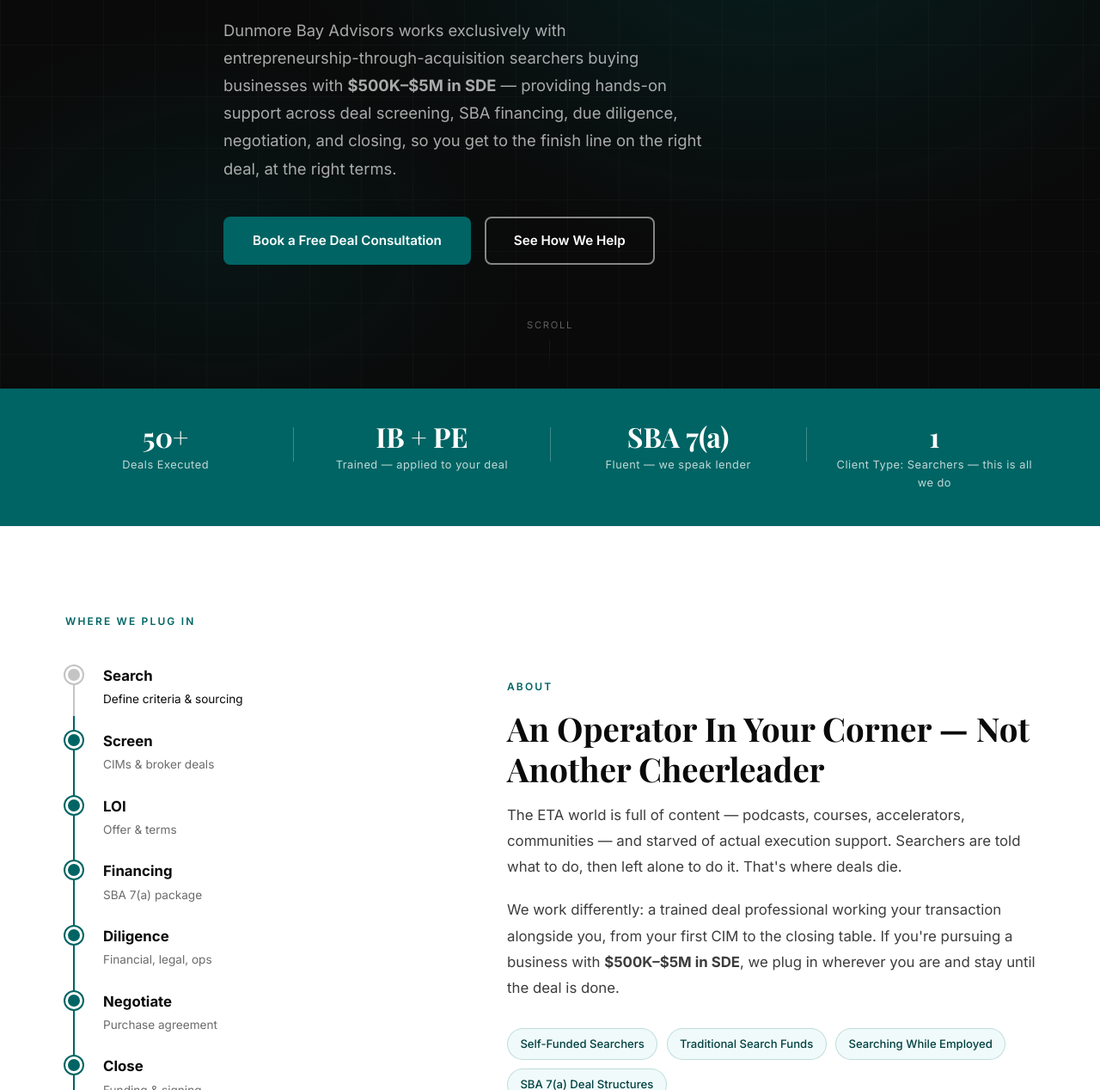
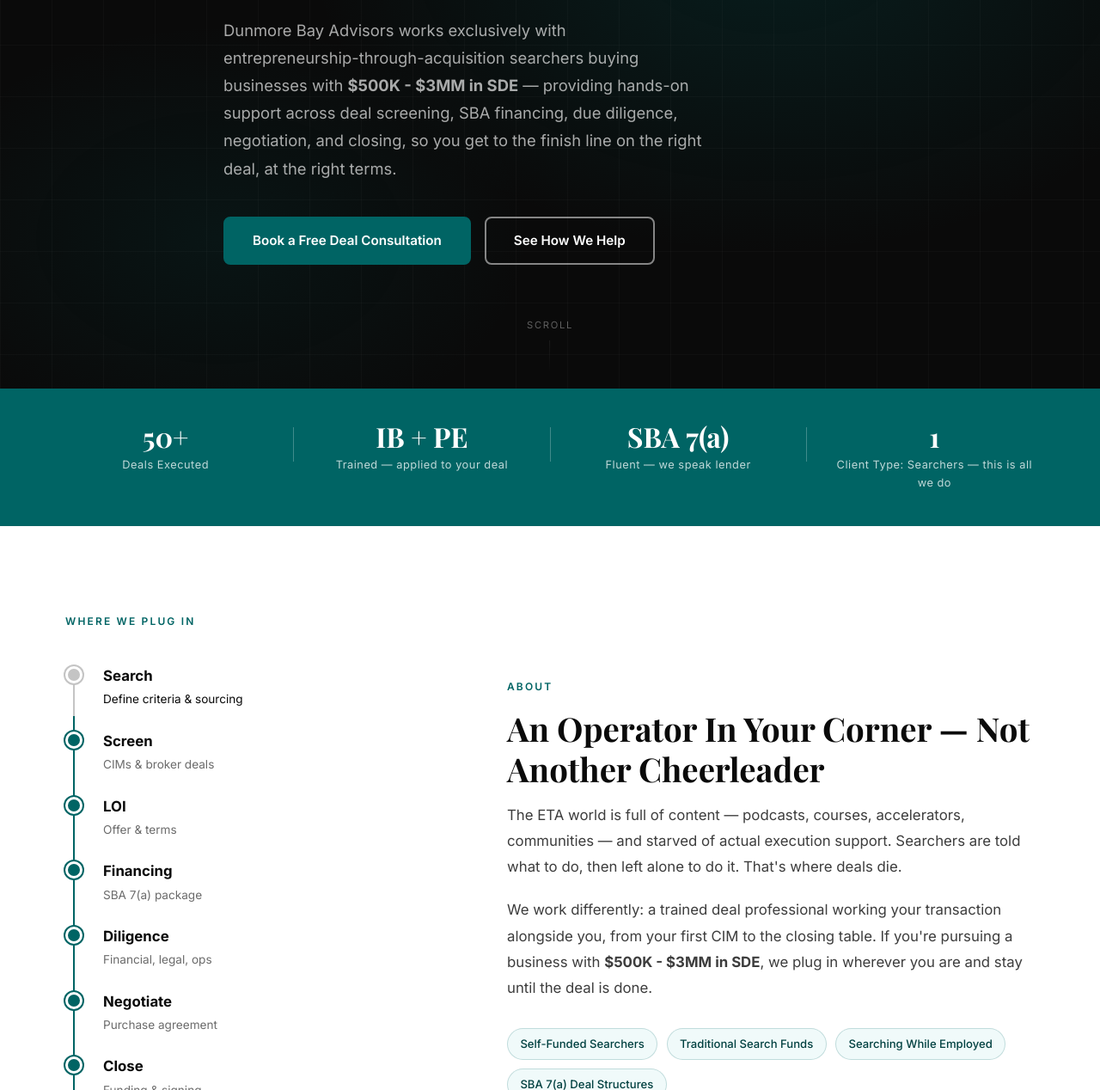
Before and after one commit to KandelaGroupTech/Dunmore-Bay, a plain HTML site: page index.html in a window 1280 px wide. Shown: the part 952-2220 px from the top of the page at 86% size. Drawn offline with nearby package versions, Linux system fonts and the light colour scheme.

Commit message:
Update SDE range to 500K - 3MM across the website

```diff
--- a/index.html
+++ b/index.html
@@ -89,7 +89,7 @@
         "name": "What size and type of business is the right fit?",
         "acceptedAnswer": {
           "@type": "Answer",
-          "text": "SBA-eligible businesses with roughly $500K–$5M in SDE, across most industries — services, trades, distribution, light manufacturing, healthcare services, and more. If your target is meaningfully larger, smaller, or outside SBA financing, reach out anyway; we'll tell you quickly whether we're the right fit and point you elsewhere if not."
+          "text": "SBA-eligible businesses with roughly $500K - $3MM in SDE, across most industries — services, trades, distribution, light manufacturing, healthcare services, and more. If your target is meaningfully larger, smaller, or outside SBA financing, reach out anyway; we'll tell you quickly whether we're the right fit and point you elsewhere if not."
         }
       },
       {
@@ -184,7 +184,7 @@
         to Closing Table
       </h1>
       <p class="hero__sub">
-        Dunmore Bay Advisors works exclusively with entrepreneurship-through-acquisition searchers buying businesses with <strong>$500K–$5M in SDE</strong> — providing hands-on support across deal screening, SBA financing, due diligence, negotiation, and closing, so you get to the finish line on the right deal, at the right terms.
+        Dunmore Bay Advisors works exclusively with entrepreneurship-through-acquisition searchers buying businesses with <strong>$500K - $3MM in SDE</strong> — providing hands-on support across deal screening, SBA financing, due diligence, negotiation, and closing, so you get to the finish line on the right deal, at the right terms.
       </p>
       <div class="hero__actions">
         <a href="#contact" class="btn btn--primary">Book a Free Deal Consultation</a>
@@ -293,7 +293,7 @@
           The ETA world is full of content — podcasts, courses, accelerators, communities — and starved of actual execution support. Searchers are told what to do, then left alone to do it. That's where deals die.
         </p>
         <p class="about__body">
-          We work differently: a trained deal professional working your transaction alongside you, from your first CIM to the closing table. If you're pursuing a business with <strong>$500K–$5M in SDE</strong>, we plug in wherever you are and stay until the deal is done.
+          We work differently: a trained deal professional working your transaction alongside you, from your first CIM to the closing table. If you're pursuing a business with <strong>$500K - $3MM in SDE</strong>, we plug in wherever you are and stay until the deal is done.
         </p>
         <div class="about__badges">
           <div class="badge">Self-Funded Searchers</div>
@@ -543,7 +543,7 @@
             <li>Traditional search fund entrepreneurs</li>
             <li>Searching-while-employed professionals</li>
             <li>First-time buyers of SBA-eligible businesses</li>
-            <li>Buyers of businesses with $500K–$5M in SDE</li>
+            <li>Buyers of businesses with $500K - $3MM in SDE</li>
             <li>Searchers stuck mid-deal who need a closer</li>
           </ul>
         </div>
@@ -690,7 +690,7 @@
             <svg viewBox="0 0 24 24" fill="none" stroke="currentColor" stroke-width="2"><path d="M6 9l6 6 6-6"/></svg>
           </button>
           <div class="faq__answer">
-            <p>SBA-eligible businesses with roughly $500K–$5M in SDE, across most industries — services, trades, distribution, light manufacturing, healthcare services, and more. If your target is meaningfully larger, smaller, or outside SBA financing, reach out anyway; we'll tell you quickly whether we're the right fit and point you elsewhere if not.</p>
+            <p>SBA-eligible businesses with roughly $500K - $3MM in SDE, across most industries — services, trades, distribution, light manufacturing, healthcare services, and more. If your target is meaningfully larger, smaller, or outside SBA financing, reach out anyway; we'll tell you quickly whether we're the right fit and point you elsewhere if not.</p>
           </div>
         </div>
 
@@ -724,7 +724,7 @@
         <div class="section__eyebrow">Contact</div>
         <h2 class="section__heading">Let's Talk About<br />Your Search</h2>
         <p class="contact__body">
-          Whether you're six months from your first offer or six days from a diligence deadline, reach out for a free, confidential conversation. Come with a live deal, a stalled deal, or just a plan — we'll tell you honestly where we can help. Our sweet spot: SBA-eligible businesses with <strong>$500K–$5M in SDE</strong>.
+          Whether you're six months from your first offer or six days from a diligence deadline, reach out for a free, confidential conversation. Come with a live deal, a stalled deal, or just a plan — we'll tell you honestly where we can help. Our sweet spot: SBA-eligible businesses with <strong>$500K - $3MM in SDE</strong>.
         </p>
         <div class="contact__details">
           <a href="mailto:info@dunmorebay.com" class="contact__detail">
```
